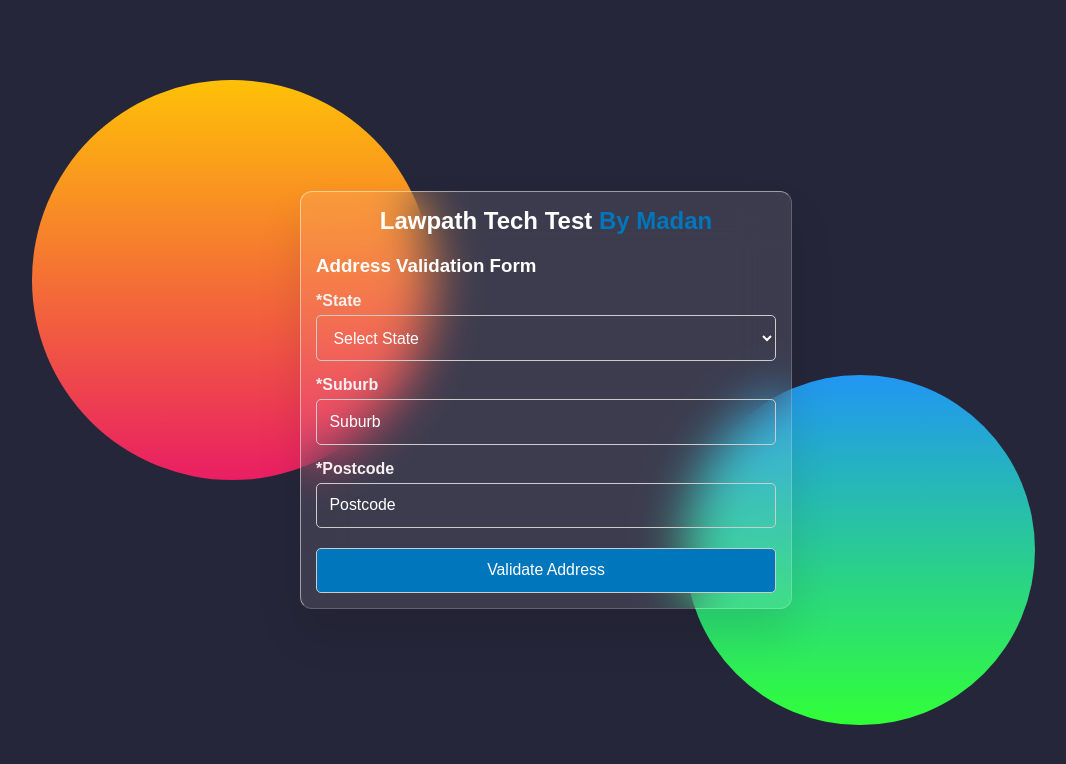
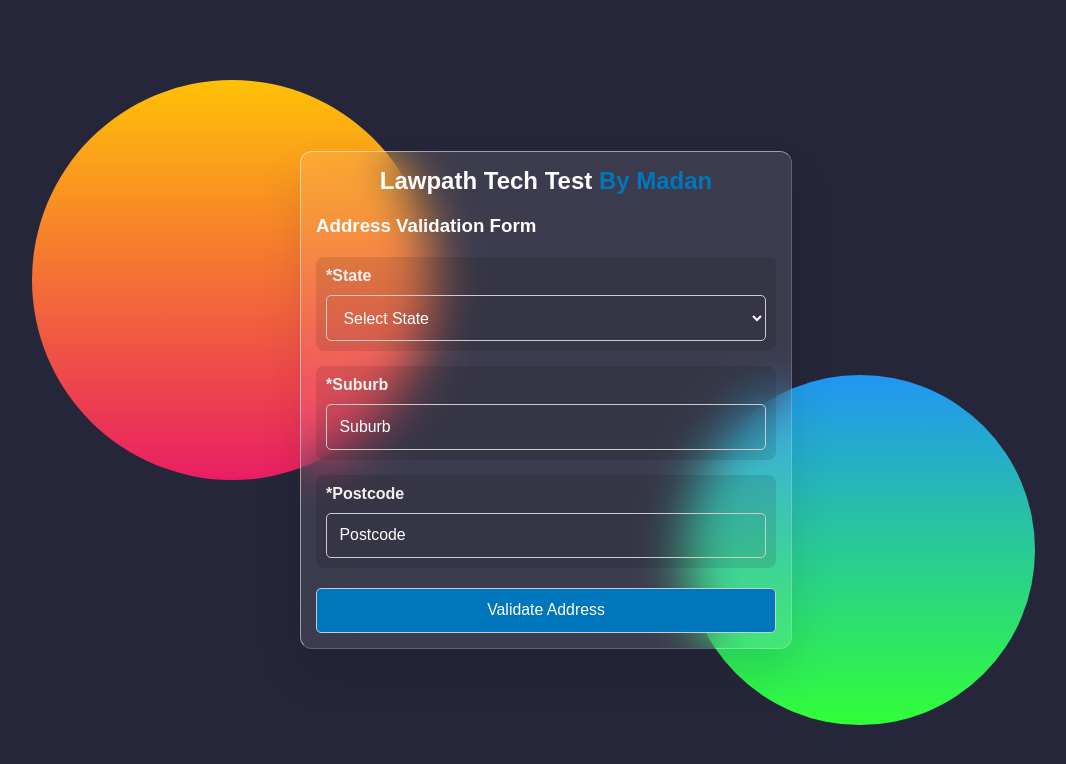
Before and after one commit to Rijal-Madan-777/Task-Madan-Lawpath, a Next.js app: page / in a window 1280 px wide. Shown: the top 764 px of the page, without its empty margins (94-1160 px from the left). Built offline with nearby package versions, Linux system fonts and the light colour scheme.

Commit message:
FEAT(form)-scale and pop input for beeter ui ux

```diff
--- a/Styles/_form_ui.scss
+++ b/Styles/_form_ui.scss
@@ -47,6 +47,7 @@
     h3 {
       color: color(bg-white);
       margin-top: 20px;
+      margin-bottom: 20px;
     }
     h2 {
       text-align: center;
@@ -58,7 +59,6 @@
     label {
       display: block;
       font-weight: bold;
-      margin-top: 15px;
       color: rgb(246, 240, 240);
     }
     p {
@@ -78,6 +78,7 @@
     input,
     select {
       color: color(bg-white);
+      margin-top: 10px;
       font-size: font-size(font-size-regular);
     }
     input::placeholder {
@@ -105,10 +106,35 @@
     @include responsive($esm) {
       padding: 15px;
     }
+    &-input {
+      padding: 10px;
+      border-radius: 8px;
+      margin-top: 15px;
+      background-color: rgba(0, 0, 0, 0.1);
+      transition: all 0.3s ease-in-out;
+      &:hover {
+        background: linear-gradient(rgba(255, 255, 255, 0.815),rgba(243, 218, 218, 0.41));
+        box-shadow: -15px 30px 50px rgba(0, 0, 0, 0.5);
+        transform: scale(1.15) translateX(30px) translateY(-15px);
+        z-index: 20;
+        transition: all 0.3s ease-in-out;
+        label {
+          color: color(text-secondary);
+        }
+        input,
+        select {
+          color: color(text-secondary);
+          margin-top: 10px;
+          font-size: font-size(font-size-regular);
+        }
+        input::placeholder {
+          color: color(text-secondary);
+          font-size: font-size(font-size-regular);
+        }
+        p {
+          color: rgb(137, 15, 15);
+        }
+      }
+    }
   }
 }
-
-.message {
-  margin-top: 10px;
-  font-weight: bold;
-}
--- a/Styles/_variables.scss
+++ b/Styles/_variables.scss
@@ -2,7 +2,8 @@
 $colors: (
   'bg-white': #ffffff,
   'bg-background': #26263a,
-  'btn-primary': #0076bd
+  'btn-primary': #0076bd,
+  'text-secondary': #26263a,
 );
 @function color($color-styles) {
   @return map-get($colors, $color-styles);
--- a/components/FormUi.tsx
+++ b/components/FormUi.tsx
@@ -31,6 +31,7 @@
         </h2>
         <h3>Address Validation Form</h3>
         <form onSubmit={handleSubmit}>
+          <div className="form-container-input">
             <label>*State</label>
             <select name="state" value={values.state} onChange={handleChange}>
               <option value="">Select State</option>
@@ -42,7 +43,8 @@
               <option value="TAS">TAS</option>
             </select>
             {errors.state && <p>*{errors.state}</p>}
-          <p></p>
+          </div>
+          <div className="form-container-input">
             <label>*Suburb</label>
             <input
               type="text"
@@ -52,6 +54,9 @@
               onChange={handleChange}
             />
             {errors.suburb && <p>*{errors.suburb}</p>}
+          </div>
+
+          <div className="form-container-input">
             <label>*Postcode</label>
             <input
               type="number"
@@ -61,6 +66,7 @@
               onChange={handleChange}
             />
             {errors.postcode && <p>*{errors.postcode}</p>}
+          </div>
 
           <button type="submit">Validate Address</button>
         </form>
```
Lines whose indentation alone changed are shown as unchanged.
